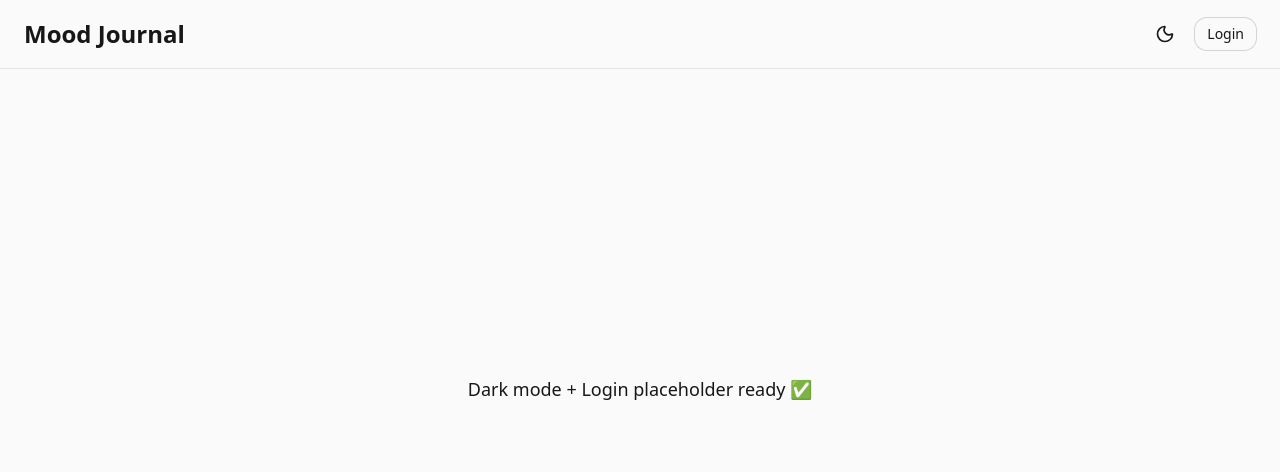
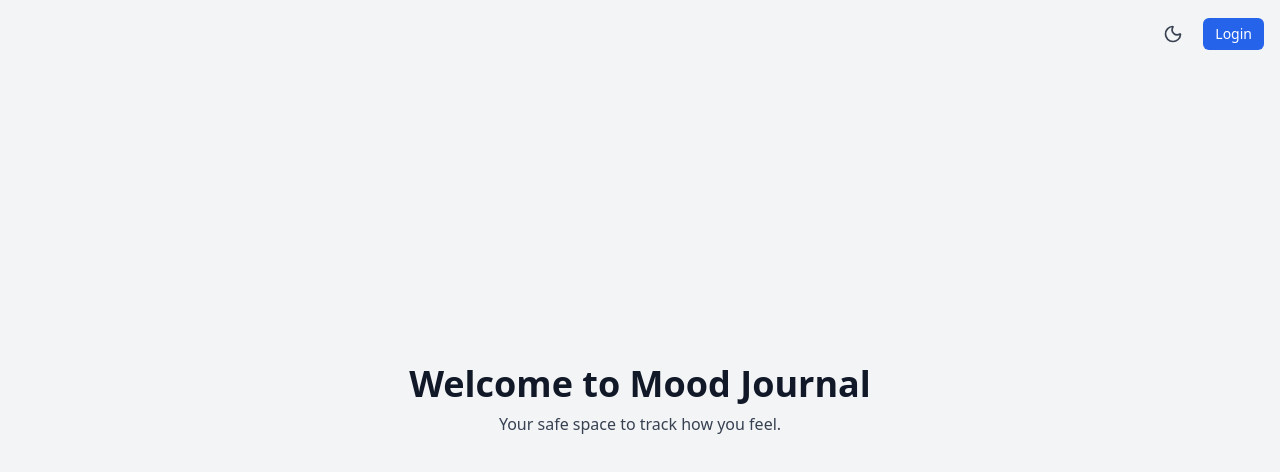
Before and after one commit to guptavidhi/mood-journal, a Next.js app in the folder mood-journal/: page / in a window 1280 px wide. Shown: the top 472 px of the page. Built offline with nearby package versions, Linux system fonts and the light colour scheme.

Commit message:
update ui

```diff
--- a/mood-journal/src/app/page.tsx
+++ b/mood-journal/src/app/page.tsx
@@ -1,19 +1,34 @@
 "use client";
 
 import { useEffect, useState } from "react";
-import { Sun, Moon } from "lucide-react"; // icon library
+import { Sun, Moon } from "lucide-react"; // npm i lucide-react
 
 export default function Home() {
-  const [dark, setDark] = useState(false);
+  // `null` until we know the user's preference (avoids SSR/client mismatch)
+  const [dark, setDark] = useState<boolean | null>(null);
 
-  // Load saved theme on mount
+  // read saved preference (or system preference) on mount
   useEffect(() => {
-    const theme = localStorage.getItem("mj_theme");
-    if (theme === "dark") setDark(true);
+    const saved = typeof window !== "undefined" && localStorage.getItem("mj_theme");
+    if (saved === "dark") {
+      setDark(true);
+      return;
+    }
+    if (saved === "light") {
+      setDark(false);
+      return;
+    }
+    // fallback to system preference
+    const prefersDark =
+      typeof window !== "undefined" &&
+      window.matchMedia &&
+      window.matchMedia("(prefers-color-scheme: dark)").matches;
+    setDark(prefersDark);
   }, []);
 
-  // Apply theme class to <html>
+  // apply/remove `dark` on <html> and persist choice
   useEffect(() => {
+    if (dark === null) return;
     if (dark) {
       document.documentElement.classList.add("dark");
       localStorage.setItem("mj_theme", "dark");
@@ -23,32 +38,41 @@ export default function Home() {
     }
   }, [dark]);
 
+  // while we don't know theme yet, render neutral shell (prevents flicker / mismatch)
+  if (dark === null) {
+    return <div className="min-h-screen bg-gray-100 dark:bg-gray-900" />;
+  }
+
   return (
-    <main className="min-h-screen bg-neutral-50 text-neutral-900 dark:bg-neutral-900 dark:text-neutral-100">
-      {/* Top bar */}
-      <div className="flex items-center justify-between px-6 py-4 border-b border-neutral-200 dark:border-neutral-800">
-        <h1 className="text-2xl font-bold">Mood Journal</h1>
-
-        <div className="flex items-center gap-3">
-          {/* Dark mode toggle */}
+    <div className="min-h-screen flex flex-col items-center justify-center bg-gray-100 dark:bg-gray-900 transition-colors">
+      {/* top-right: icon toggle + login */}
+      <div className="absolute top-4 right-4 flex items-center gap-3">
+        {/* Dark mode icon button */}
         <button
+          aria-label="Toggle dark mode"
           onClick={() => setDark(!dark)}
-            className="p-2 rounded-lg hover:bg-neutral-100 dark:hover:bg-neutral-800"
+          className="p-2 rounded-md hover:bg-gray-200 dark:hover:bg-gray-700 transition"
         >
-            {dark ? <Sun size={20} /> : <Moon size={20} />}
+          {dark ? (
+            <Sun className="w-5 h-5 text-yellow-400" />
+          ) : (
+            <Moon className="w-5 h-5 text-gray-700 dark:text-gray-200" />
+          )}
         </button>
 
         {/* Login placeholder */}
-          <button className="rounded-xl px-3 py-1.5 text-sm ring-1 ring-neutral-300 dark:ring-neutral-700">
+        <button className="px-3 py-1.5 rounded-md bg-blue-600 hover:bg-blue-700 text-white text-sm">
           Login
         </button>
       </div>
+
+      {/* Main content */}
+      <h1 className="text-4xl font-bold text-gray-900 dark:text-gray-100">
+        Welcome to Mood Journal
+      </h1>
+      <p className="mt-2 text-gray-700 dark:text-gray-300">
+        Your safe space to track how you feel.
+      </p>
     </div>
-
-      {/* Page content */}
-      <section className="flex flex-col items-center justify-center h-[80vh]">
-        <p className="text-lg">Dark mode + Login placeholder ready ✅</p>
-      </section>
-    </main>
   );
 }
--- /dev/null
+++ b/mood-journal/src/components/ui/card.tsx
@@ -0,0 +1,76 @@
+import * as React from "react"
+
+import { cn } from "@/lib/utils"
+
+const Card = React.forwardRef<
+  HTMLDivElement,
+  React.HTMLAttributes<HTMLDivElement>
+>(({ className, ...props }, ref) => (
+  <div
+    ref={ref}
+    className={cn(
+      "rounded-xl border bg-card text-card-foreground shadow",
+      className
+    )}
+    {...props}
+  />
+))
+Card.displayName = "Card"
+
+const CardHeader = React.forwardRef<
+  HTMLDivElement,
+  React.HTMLAttributes<HTMLDivElement>
+>(({ className, ...props }, ref) => (
+  <div
+    ref={ref}
+    className={cn("flex flex-col space-y-1.5 p-6", className)}
+    {...props}
+  />
+))
+CardHeader.displayName = "CardHeader"
+
+const CardTitle = React.forwardRef<
+  HTMLDivElement,
+  React.HTMLAttributes<HTMLDivElement>
+>(({ className, ...props }, ref) => (
+  <div
+    ref={ref}
+    className={cn("font-semibold leading-none tracking-tight", className)}
+    {...props}
+  />
+))
+CardTitle.displayName = "CardTitle"
+
+const CardDescription = React.forwardRef<
+  HTMLDivElement,
+  React.HTMLAttributes<HTMLDivElement>
+>(({ className, ...props }, ref) => (
+  <div
+    ref={ref}
+    className={cn("text-sm text-muted-foreground", className)}
+    {...props}
+  />
+))
+CardDescription.displayName = "CardDescription"
+
+const CardContent = React.forwardRef<
+  HTMLDivElement,
+  React.HTMLAttributes<HTMLDivElement>
+>(({ className, ...props }, ref) => (
+  <div ref={ref} className={cn("p-6 pt-0", className)} {...props} />
+))
+CardContent.displayName = "CardContent"
+
+const CardFooter = React.forwardRef<
+  HTMLDivElement,
+  React.HTMLAttributes<HTMLDivElement>
+>(({ className, ...props }, ref) => (
+  <div
+    ref={ref}
+    className={cn("flex items-center p-6 pt-0", className)}
+    {...props}
+  />
+))
+CardFooter.displayName = "CardFooter"
+
+export { Card, CardHeader, CardFooter, CardTitle, CardDescription, CardContent }
```
Lines whose indentation alone changed are shown as unchanged.
